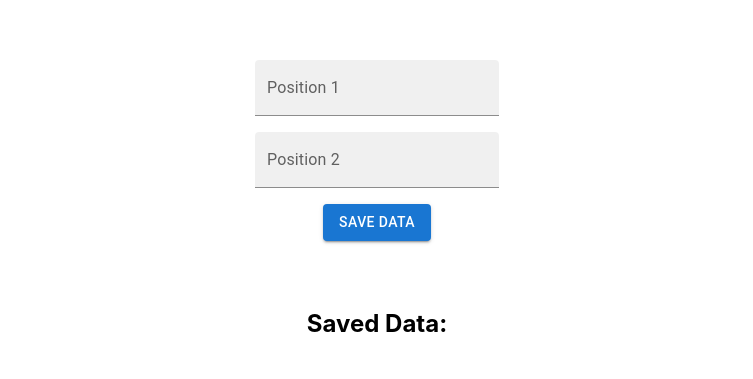
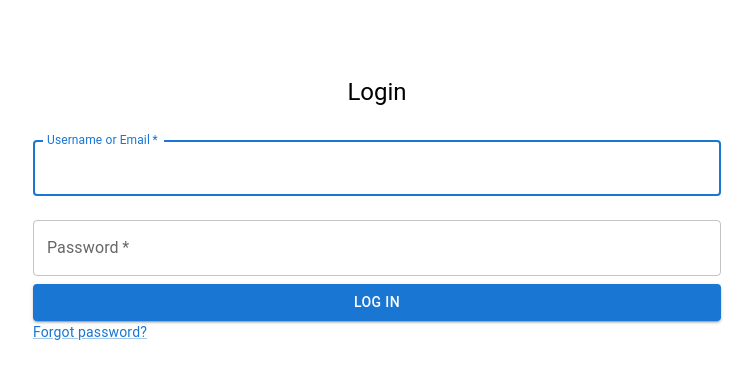
Before and after one commit to nleobandung/biketourproj, a React (Create React App) app: page / in a window 1280 px wide. Shown: the part 191-570 px from the top of the page, without its empty margins (263-1016 px from the left). Built offline with nearby package versions, Linux system fonts and the light colour scheme.

Commit message:
Added login page

```diff
--- a/src/App.js
+++ b/src/App.js
@@ -1,5 +1,5 @@
 import React, { useState } from 'react';
-import { Box, TextField, Button } from '@mui/material';
+import { Box, TextField, Button, Link, Typography } from '@mui/material';
 
 function App() {
   const [position1Value, setPosition1Value] = useState('');
@@ -17,10 +17,32 @@ function App() {
     // Clear text fields after saving data
     setPosition1Value('');
     setPosition2Value('');
+  }
+  const [username, setUsername] = useState('');
+  const [password, setPassword] = useState('');
+  const [loggedIn, setLoggedIn] = useState(false);
+
+  const handleLogin = (e) => {
+    e.preventDefault();
+    // Perform login logic here...
+    // For demonstration, let's assume login is successful if both fields are non-empty
+    if (username.trim() !== '' && password.trim() !== '') {
+      setLoggedIn(true);
+    } else {
+      alert('Please enter username/email and password');
+    }
   };
 
-  return (
-    <Box
+  const handleLogout = () => {
+    setLoggedIn(false);
+    setUsername('');
+    setPassword('');
+  };
+
+
+  if (loggedIn) {
+    return (
+      <Box
       sx={{
         display: 'flex',
         justifyContent: 'center',
@@ -60,6 +82,60 @@ function App() {
         </ul>
       </Box>
     </Box>
+    );
+  }
+
+  return (
+    <Box
+      sx={{
+        display: 'flex',
+        justifyContent: 'center',
+        alignItems: 'center',
+        minHeight: '100vh',
+        flexDirection: 'column',
+        gap: '16px',
+      }}
+    >
+      <Typography component="h1" variant="h5">
+        Login
+      </Typography>
+      <form onSubmit={handleLogin}>
+        <TextField
+          variant="outlined"
+          margin="normal"
+          required
+          fullWidth
+          id="username"
+          label="Username or Email"
+          name="username"
+          autoFocus
+          value={username}
+          onChange={(e) => setUsername(e.target.value)}
+        />
+        <TextField
+          variant="outlined"
+          margin="normal"
+          required
+          fullWidth
+          name="password"
+          label="Password"
+          type="password"
+          id="password"
+          value={password}
+          onChange={(e) => setPassword(e.target.value)}
+        />
+        <Button
+          type="submit"
+          fullWidth
+          variant="contained"
+        >
+          Log In
+        </Button>
+        <Link href="#" variant="body2">
+          Forgot password?
+        </Link>
+      </form>
+    </Box>
   );
 }
 
```
Also changed, not shown: src/LoginForm.js (added, +64 -0 lines).
